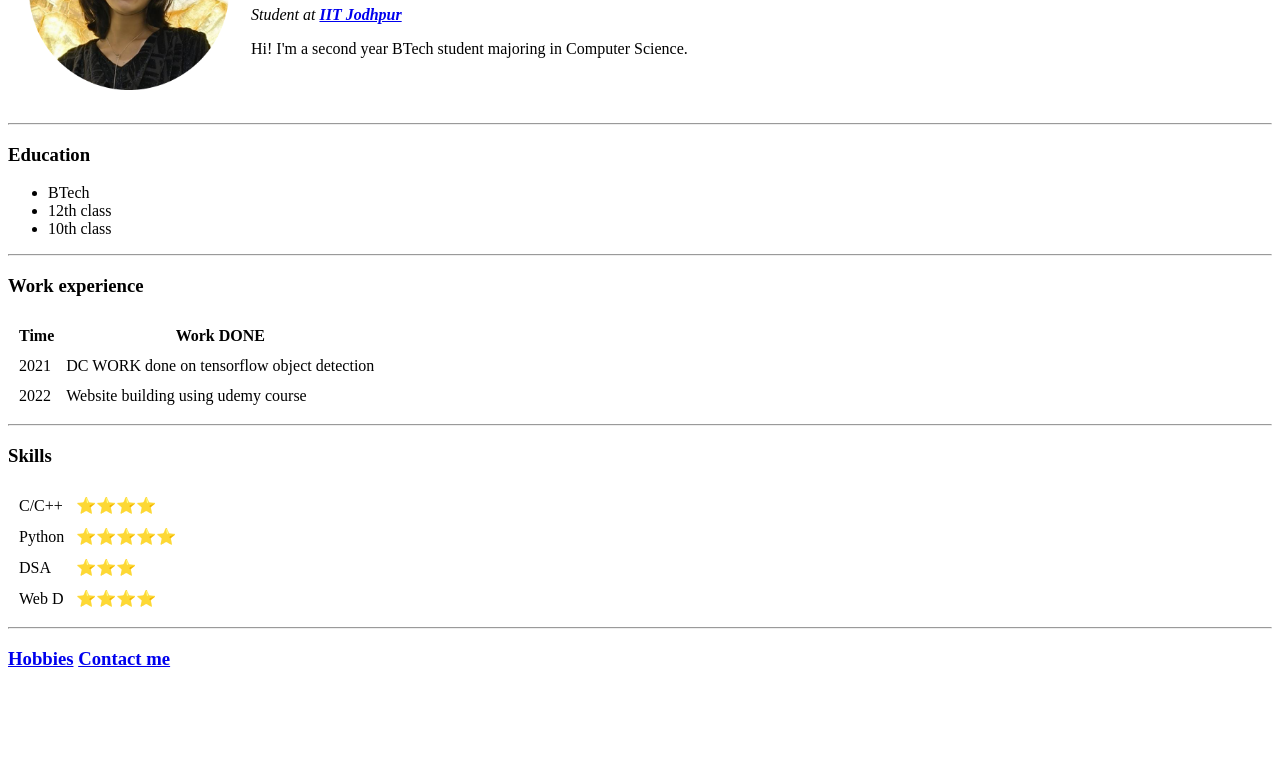
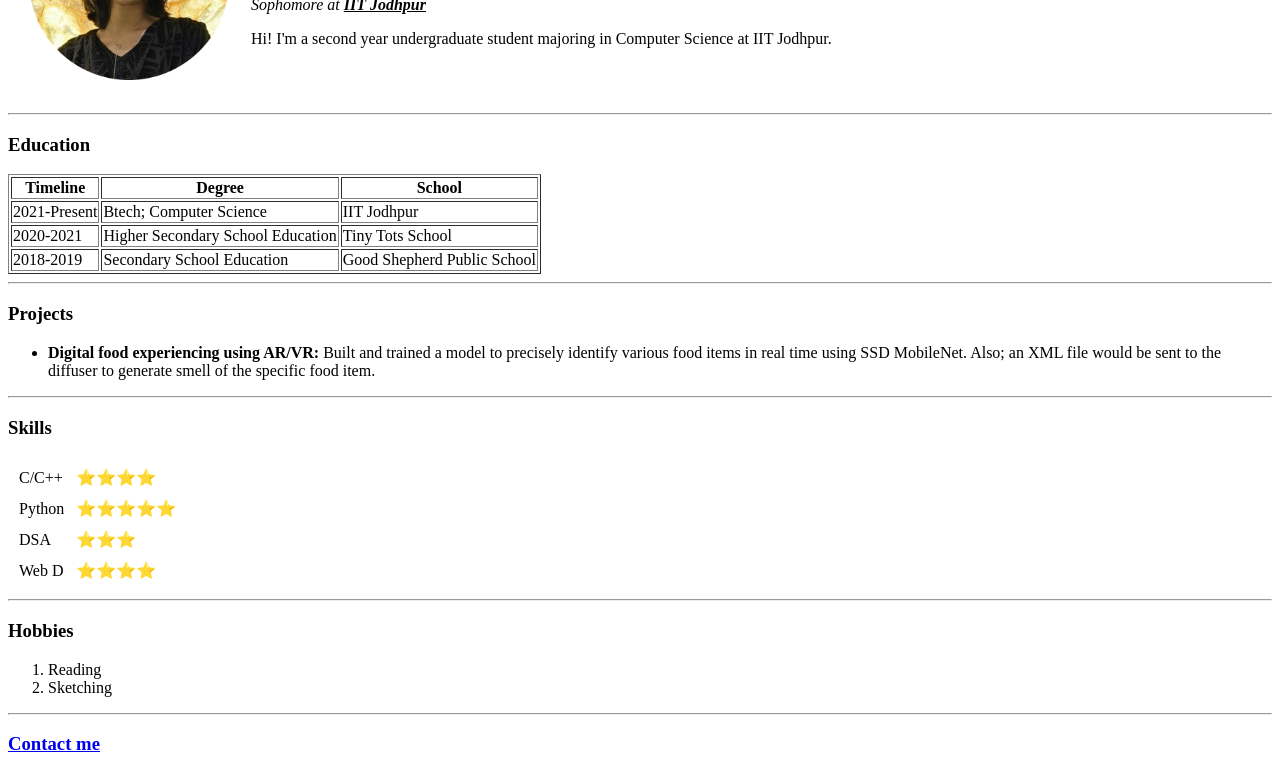
Before and after one commit to kashvi0/First-site, a plain HTML site: page index.html in a window 1280 px wide. Shown: the part 149-923 px from the top of the page. Before the commit the page ends 838 px from the top, so only its background shows below. Drawn offline with Linux system fonts and the light colour scheme.

Commit message:
Updated index.html

```diff
--- a/index.html
+++ b/index.html
@@ -3,48 +3,55 @@
     <head>
         <meta charset="UTF-8">
         <title>Kashvi CV</title>
+        <link rel="stylesheet" href="css/style.css">
     </head>
     <body>
-        <hr>
         <table cellspacing="20">
             <tr>
                 <td>
-                    <img height="200px" width="200px" src="photo-modified.png" alt="chocolates">
+                    <img height="200px" width="200px" src="photo-modified.png" alt="Kashvi picture">
                 </td>
                 <td>
-                    <h1>Kashvi Jain</h1>
-                    <em><p>Student at <b><a href="https://iitj.ac.in" target="_blank" > IIT Jodhpur</a></b></p></em>
-                    Hi! I'm a second year BTech student majoring in Computer Science.
+                    <h1 id="heading">Kashvi Jain</h1>
+                    <em><p>Sophomore at <b><a href="https://iitj.ac.in" target="_blank" style="color: black"> IIT Jodhpur</a></b></p></em>
+                    Hi! I'm a second year undergraduate student majoring in Computer Science at IIT Jodhpur.
                 </td>
             </tr>
         </table>
 
         <hr>
         <h3>Education</h3>
-        <ul>
-            <li>BTech</li>
-            <li>12th class</li>
-            <li>10th class</li>
-        </ul>
-
-        <hr>
-        <h3>Work experience</h3>
-        <table cellspacing="10">
+        <table border="1">
             <thead>
-                <th>Time</th>
-                <th>Work DONE</th>
+                <th>Timeline</th>
+                <th>Degree</th>
+                <th>School</th>
             </thead>
             <tbody>
-                <tr>
-                    <td>2021</td>
-                    <td>DC WORK done on tensorflow object detection</td>
+                <tr class="center">
+                    <td>2021-Present</td>
+                    <td>Btech; Computer Science</td>
+                    <td>IIT Jodhpur</td>
                 </tr>
                 <tr>
-                    <td>2022</td>
-                    <td>Website building using udemy course</td>
+                    <td>2020-2021</td>
+                    <td>Higher Secondary School Education</td>
+                    <td>Tiny Tots School</td>
+                </tr>
+                <tr>
+                    <td>2018-2019</td>
+                    <td>Secondary School Education</td>
+                    <td>Good Shepherd Public School</td>
                 </tr>
             </tbody>
         </table>
+
+        <hr>
+        <h3>Projects</h3>
+        <ul>
+            <li><b>Digital food experiencing using AR/VR: </b>Built and trained a model to precisely identify various food items in real time using SSD MobileNet. Also; an XML
+                file would be sent to the diffuser to generate smell of the specific food item.</li>
+        </ul>
 
         <hr>
         <h3>Skills</h3>
@@ -68,6 +75,13 @@
         </table>
 
         <hr>
-        <h3><a href="hobbies.html" target="_blank">Hobbies</a> <a href="contact_me.html" target="_blank">Contact me</a></h3>
+        <h3>Hobbies</h3>
+        <ol type="1">
+            <li>Reading</li>
+            <li>Sketching</li>
+        </ol>
+
+        <hr>
+        <h3><a href="contact_me.html" target="_blank">Contact me</a></h3>
     </body>
 </html>
```
